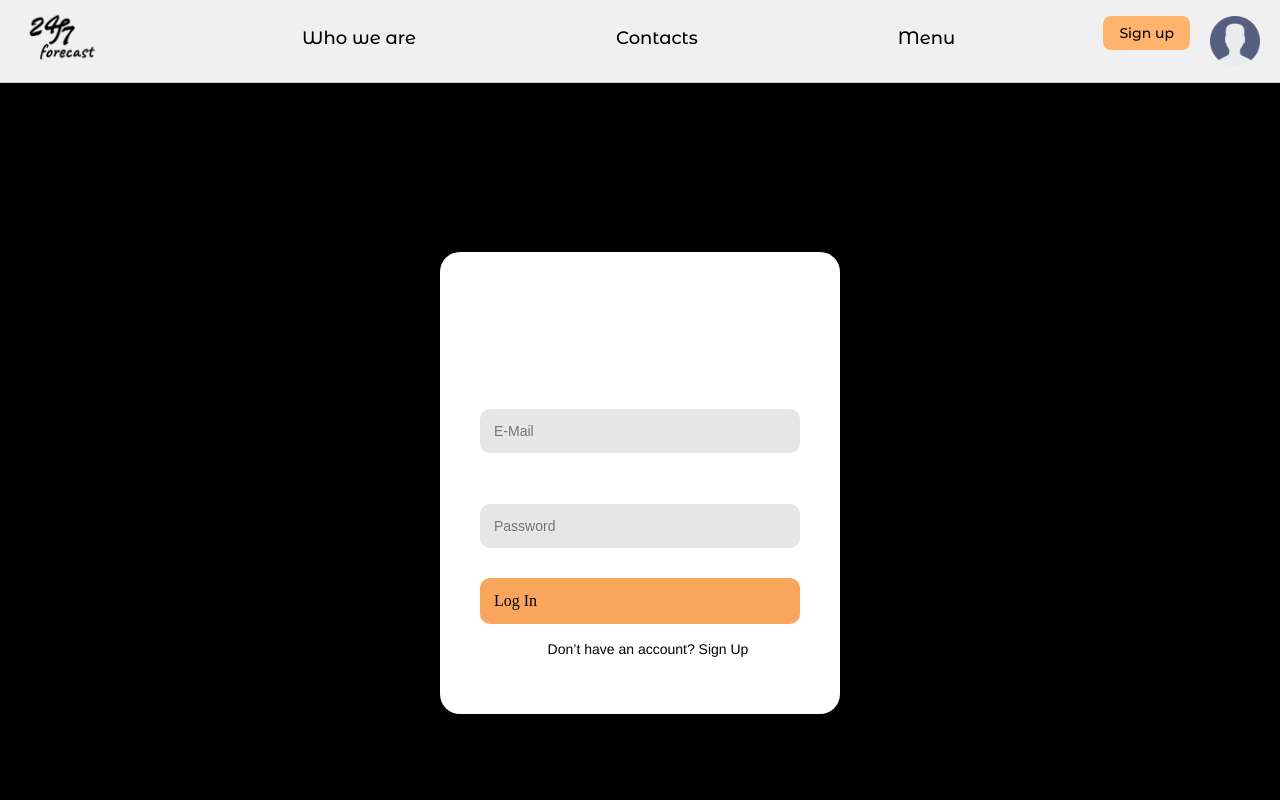
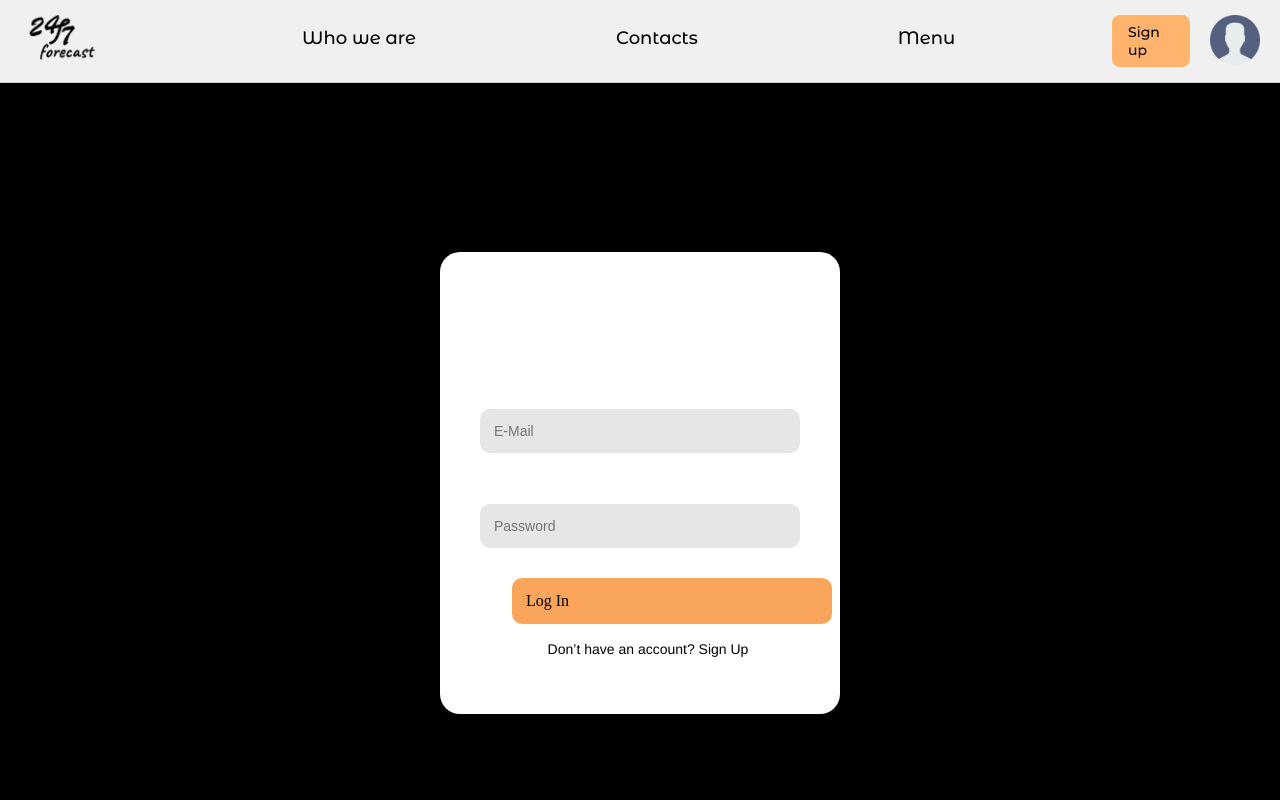
Before and after one commit to edwarddudas1/Semester-project5, a React (Vite) app: page /login in a window 1280 px wide. Shown: the top 800 px of the page. Built offline with nearby package versions, Linux system fonts and the light colour scheme; no server answers.

Commit message:
all changes

```diff
--- a/src/components/News.css
+++ b/src/components/News.css
@@ -9,13 +9,17 @@ h2{
     text-align: left;
 }
 button{
+
     display: flex;
-    align-self: start;
+    align-items: center;
+    text-align: left;
     background-color: orange;
+    margin-left: 10%;
 }
 
 .baby-modal{
 display: grid;
+text-align: center;
     gap: 20px;
     flex-wrap: wrap;
     justify-content: center;
```
